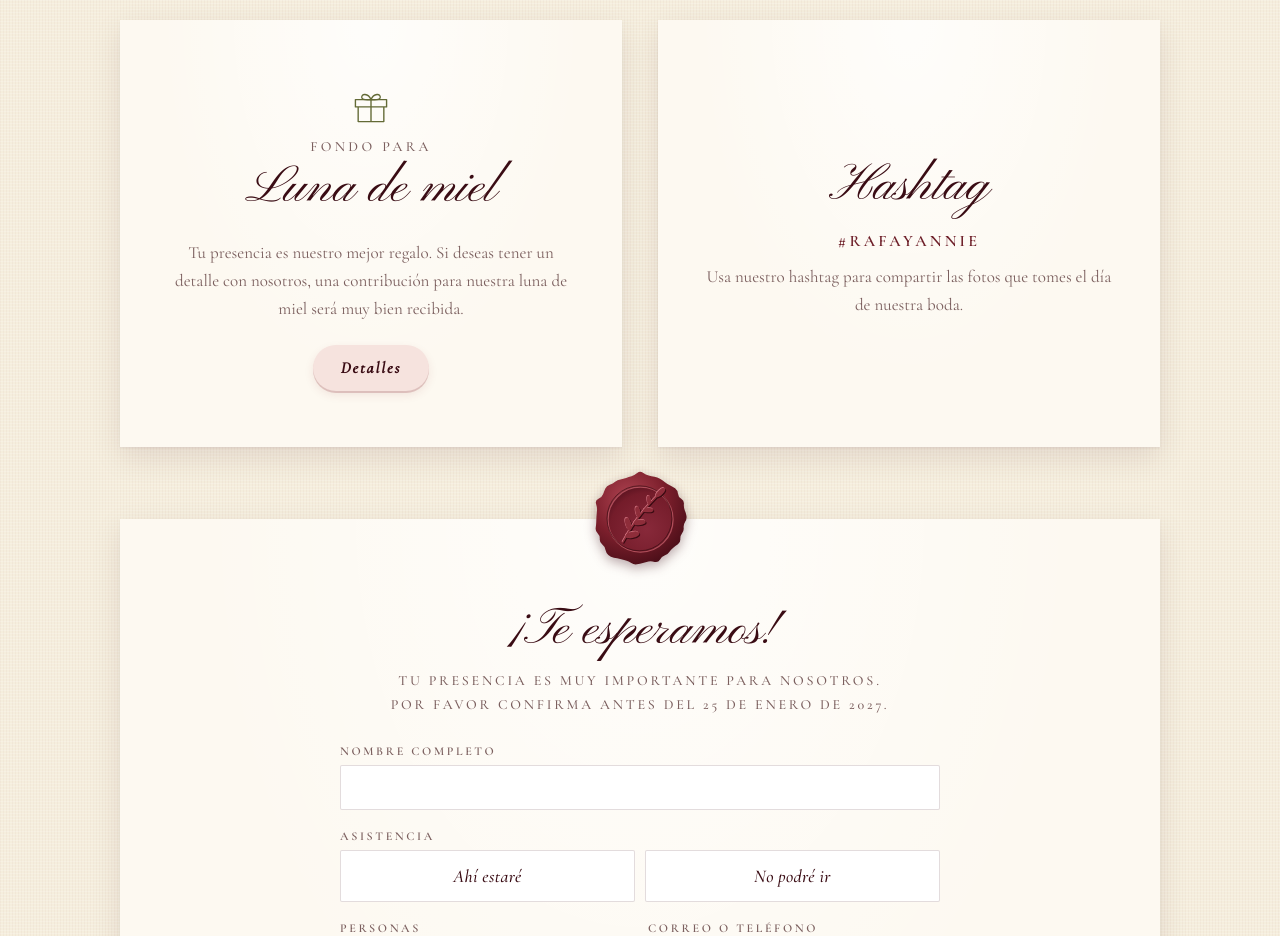
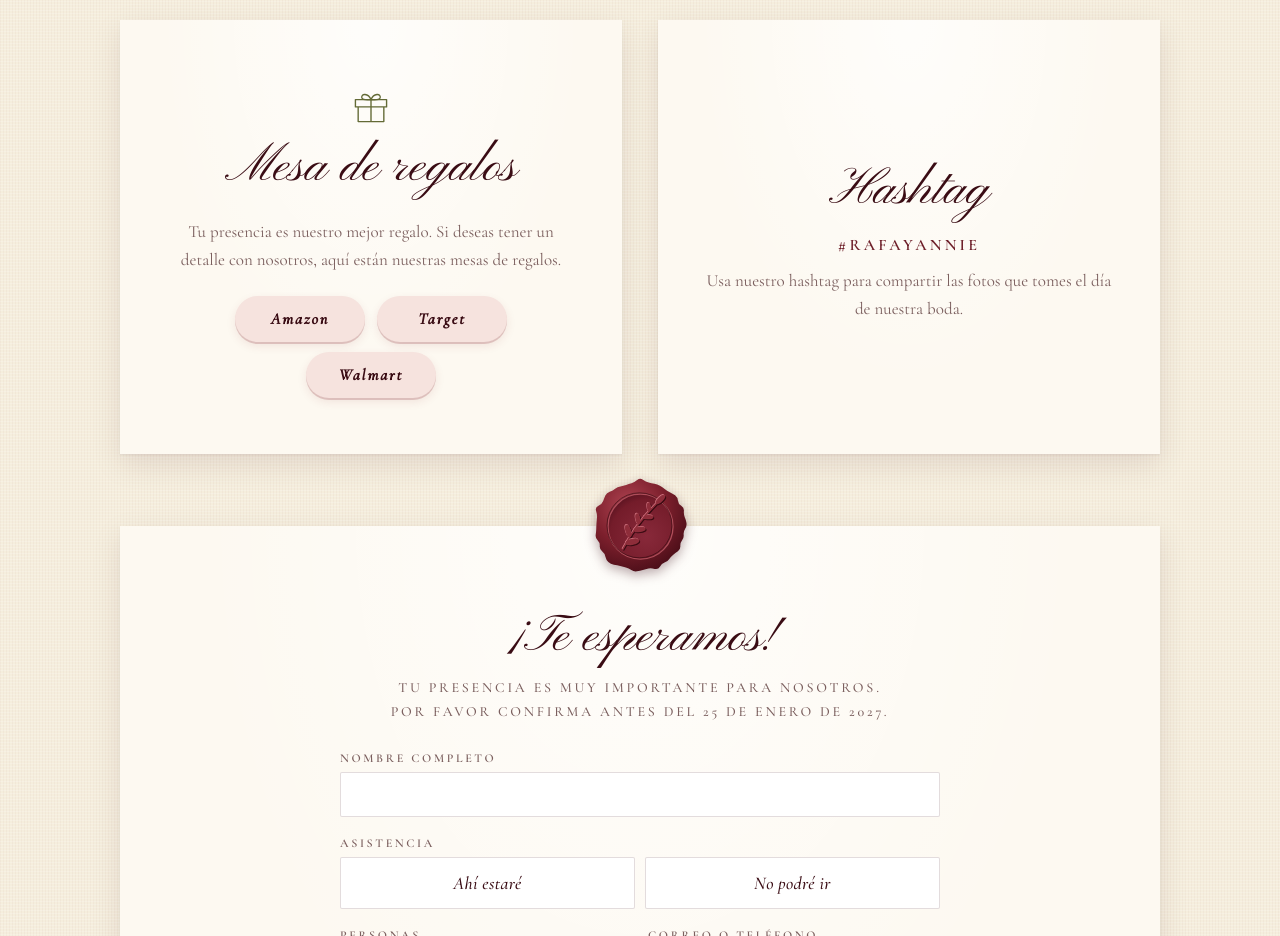
Before and after one commit to marley2025/boda-annie-rafael, a plain HTML site: page propuesta-4-invitacion.html in a window 1280 px wide. Shown: the part 4980-5916 px from the top of the page. Drawn offline with nearby package versions, Linux system fonts and the light colour scheme.

Commit message:
Mesa de regalos con botones por tienda (en lugar de luna de miel)
Co-Authored-By: Claude Opus 5.5 <noreply@anthropic.com>

```diff
--- a/propuesta-4-invitacion.html
+++ b/propuesta-4-invitacion.html
@@ -92,6 +92,8 @@
   .cap + .cap{margin-top:2px}
   .card p.txt{color:var(--muted);font-size:17px;max-width:400px;margin:12px auto 0;text-wrap:pretty}
   .card .btn{margin-top:22px}
+  .tiendas{display:flex;flex-wrap:wrap;justify-content:center;gap:10px 12px;margin-top:22px}
+  .tiendas .btn{margin-top:0;min-width:130px}
   .rule{width:46px;height:1px;background:var(--pink);margin:22px auto}
 
   /* Sello de lacre marfil con ramita */
@@ -356,10 +358,14 @@
 
     <article class="card" id="regalos">
       <svg class="ic" aria-hidden="true"><use href="#i-regalo"/></svg>
-      <p class="cap">Fondo para</p>
-      <h2>Luna de miel</h2>
-      <p class="txt">Tu presencia es nuestro mejor regalo. Si deseas tener un detalle con nosotros, una contribución para nuestra luna de miel será muy bien recibida.</p>
-      <a class="btn soft" href="#" target="_blank" rel="noopener">Detalles</a>
+      <h2>Mesa de regalos</h2>
+      <p class="txt">Tu presencia es nuestro mejor regalo. Si deseas tener un detalle con nosotros, aquí están nuestras mesas de regalos.</p>
+      <!-- Mesas de regalos: cambia el texto y el href de cada botón; agrega o borra los que hagan falta -->
+      <div class="tiendas">
+        <a class="btn soft" href="#" target="_blank" rel="noopener">Amazon</a>
+        <a class="btn soft" href="#" target="_blank" rel="noopener">Target</a>
+        <a class="btn soft" href="#" target="_blank" rel="noopener">Walmart</a>
+      </div>
     </article>
 
     <article class="card" id="hashtag">
```
